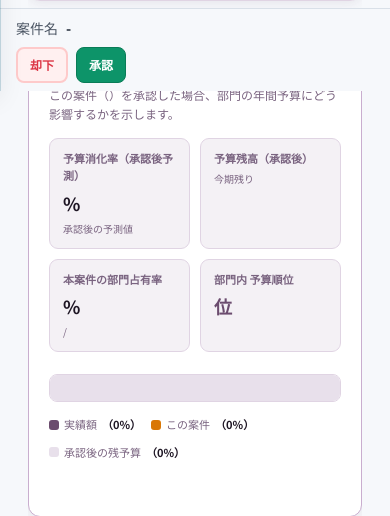
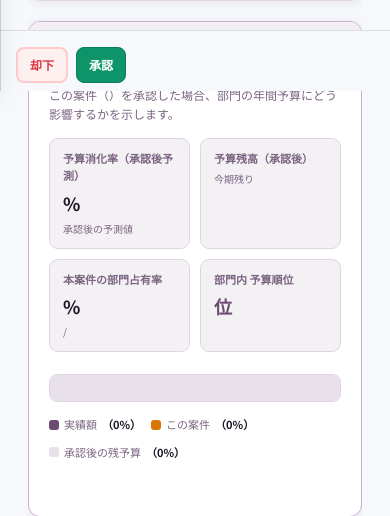
Before and after one commit to kubota-a/dev-management-app, a Python web app: template templates/manager_project_review.html in a window 390 px wide. Shown: the part 753-1269 px from the top of the page. Run offline with Jinja, Linux system fonts and the light colour scheme; the template is opened without the code that fills it, so the values that code supplies are empty.

Commit message:
style: 固定フッターの案件名表示を統一 (#19)

```diff
--- a/templates/manager_project_review.html
+++ b/templates/manager_project_review.html
@@ -320,6 +320,19 @@
   height: 36px; padding: 0 12px; border-radius: 8px; border: 1px solid #0a7c57; background: #0d9469; color: #fff;
   font-size: 12px; font-weight: 700; cursor: pointer;
 }
+.manager-review-footer-project {
+  font-size: 13px;
+  font-weight: 700;
+  color: #7a6480;
+  line-height: 1.4;
+  white-space: nowrap;
+  overflow: hidden;
+  text-overflow: ellipsis;
+  max-width: min(52vw, 520px);
+}
+@media (max-width: 640px) {
+  .manager-review-footer-project { max-width: 42vw; }
+}
 
 @media (max-width: 1024px) {
   .mock-manager-project-review .review-layout { grid-template-columns: 1fr; }
@@ -571,8 +584,10 @@
 {% endblock %}
 
 {% block content_footer %}
-  {% set footer_info_text = "案件名" %}
-  {% set footer_info_value = review_data.project_name %}
+  {% set footer_info_text = "" %}
+  {% set footer_info_value %}
+    <span class="manager-review-footer-project">{{ review_data.project_name }}</span>
+  {% endset %}
   {% set footer_actions %}
     <button type="button" class="manager-review-footer-reject" onclick="confirmManagerReviewAction('reject')">却下</button>
     <button type="button" class="manager-review-footer-approve" onclick="confirmManagerReviewAction('approve')">承認</button>
```
Also changed, not shown: templates/applicant_project_progress.html (+9 -5 lines), templates/applicant_project_status.html (+8 -4 lines), templates/hq_project_final_review.html (+17 -2 lines), templates/manager_project_monitoring.html (+7 -3 lines).
